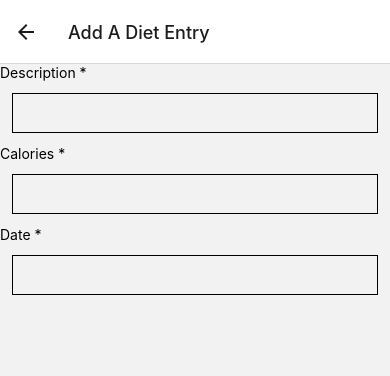
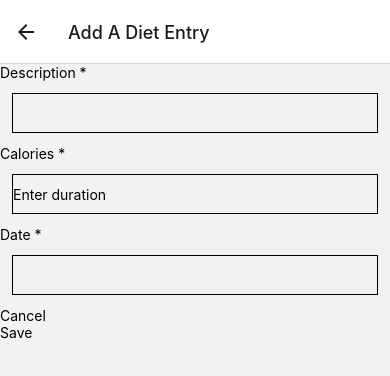
Before and after one commit to haoniu08/motion-and-health-tracker, a React Native app: screen /AddDiet in a window 390 px wide. Shown: the top 376 px of the page. Built offline with nearby package versions, Linux system fonts and the light colour scheme.

Commit message:
basic addDiet logic updated, user input validation needed

```diff
--- a/components/ItemList.js
+++ b/components/ItemList.js
@@ -25,7 +25,7 @@ export default function ItemList({ type }) {
 
   const renderItem = ({ item }) => (
     <View>
-      <CustomText>{type === 'activities' ? item.type : item.description}</CustomText>
+      <CustomText>{item.type}</CustomText>
       {isSpecialEntry(item) && (
           <AntDesign name="warning" size={15} color="red" style={styles.icon} />
       )}
--- a/screens/AddDiet.js
+++ b/screens/AddDiet.js
@@ -6,9 +6,9 @@ import CustomText from '../components/CustomText'
 import CustomTextInput from '../components/CustomTextInput'
 import { DataContext } from '../context/DataContext'
 
-export default function AddDiet( {navigation} ) {
+export default function AddDiet({ navigation }) {
 
-  const { addDiet } = useContext(DataContext);
+  const { addDietEntry } = useContext(DataContext);
 
   const [dietType, setDietType] = useState("");
   const [calories, setCalories] = useState("");
@@ -23,16 +23,58 @@ export default function AddDiet( {navigation} ) {
     setShowPicker(false);
   }
 
-  function showDatePicker() {
+  function handleDietEntry (dietType) {
+    setDietType(dietType);
+  }
+
+  function handleCaloriesChange (calories) {
+    setCalories(calories);
+  }
+
+  function showDatePicker () {
     setShowPicker(true);
+  }
+
+  function handleCancelPress () {
+    navigation.goBack();
+  }
+
+  function validateInput () {
+    return true
+  }
+
+  function handleSavePress () {
+    if (validateInput()) {
+      const adjustedDate = new Date(date.getTime() - date.getTimezoneOffset() * 60000);
+      const newDietEntry = {
+        type: dietType,
+        calories: parseInt(calories),
+        date: adjustedDate.toString(),
+      }
+      addDietEntry(newDietEntry);
+      console.log('Diet added:', newDietEntry);
+
+      navigation.goBack();
+    }
+  }
+
+  function showAlert (message) {
+    Alert.alert('Invalid Input', message, [{ text: 'OK' }], { cancelable: true });
   }
 
   return (
     <View style={styles.container}>
       <CustomText style={styles.title}>Description *</CustomText>
-      <CustomTextInput></CustomTextInput>
+      <CustomTextInput
+        onChangeText={handleDietEntry}
+      />
       <CustomText style={styles.title}>Calories *</CustomText>
-      <CustomTextInput></CustomTextInput>
+      <CustomTextInput
+        style={styles.input}
+        placeholder="Enter duration"
+        keyboardType="numeric"
+        onChangeText={handleCaloriesChange}
+      />
       <CustomText style={styles.title}>Date *</CustomText>
       <CustomTextInput
         style={styles.input}
@@ -51,6 +93,11 @@ export default function AddDiet( {navigation} ) {
         )
       }
 
+      <View style={styles.buttonContainer}>
+        <CustomButton title="Cancel" onPress={handleCancelPress} />
+        <CustomButton title="Save" onPress={handleSavePress} />
+      </View>
+
     </View>
   )
 }
```
